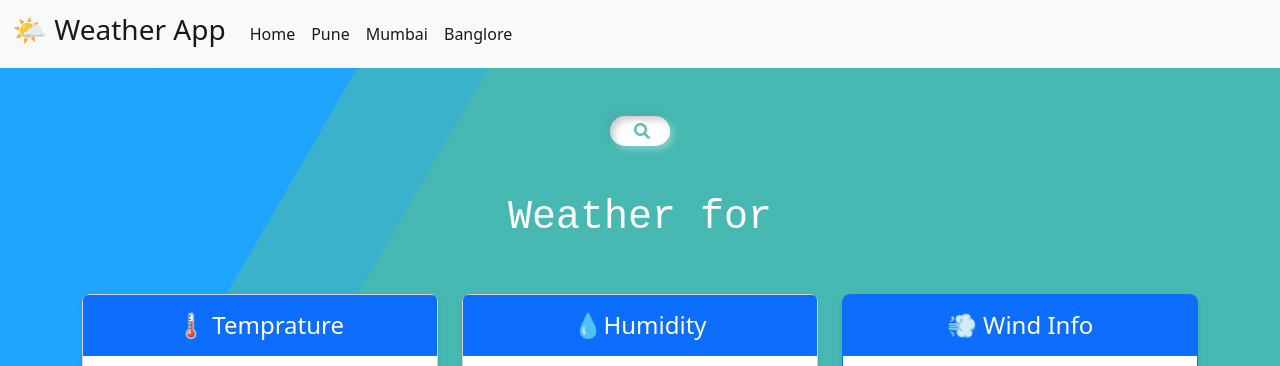
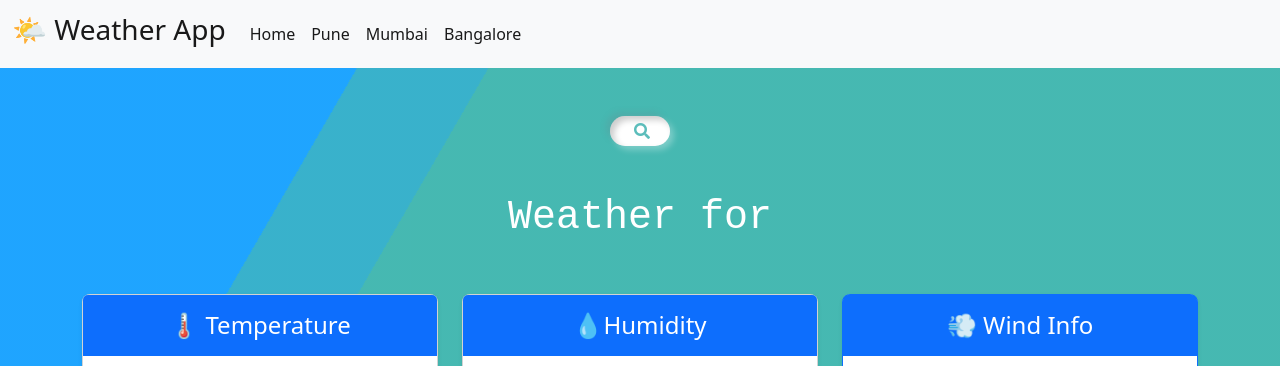
Before and after one commit to RahulJadhav16/Weather-App, a plain HTML site: page index.html in a window 1280 px wide. Shown: the top 366 px of the page. Drawn offline with nearby package versions, Linux system fonts and the light colour scheme; no server answers.

Commit message:
Typo error fixed

```diff
--- a/index.html
+++ b/index.html
@@ -32,7 +32,7 @@
                 <a class="nav-link active" aria-current="page" href="#" id="mu">Mumbai</a>
               </li>
               <li class="nav-item">
-                <a class="nav-link active" aria-current="page" href="#" id="ba">Banglore</a>
+                <a class="nav-link active" aria-current="page" href="#" id="ba">Bangalore</a>
               </li>
 
 
@@ -154,7 +154,7 @@
             <div class="col">
               <div class="card mb-4 rounded-3 shadow-sm">
                 <div class="card-header py-3 text-white bg-primary border-primary">
-                  <h4 class="my-0 fw-normal">🌡️ Temprature </h4>
+                  <h4 class="my-0 fw-normal">🌡️ Temperature </h4>
                 </div>
                 <div class="card-body">
                   <h2> <span id="temp2"></span> &#8451;	</h2>
```
